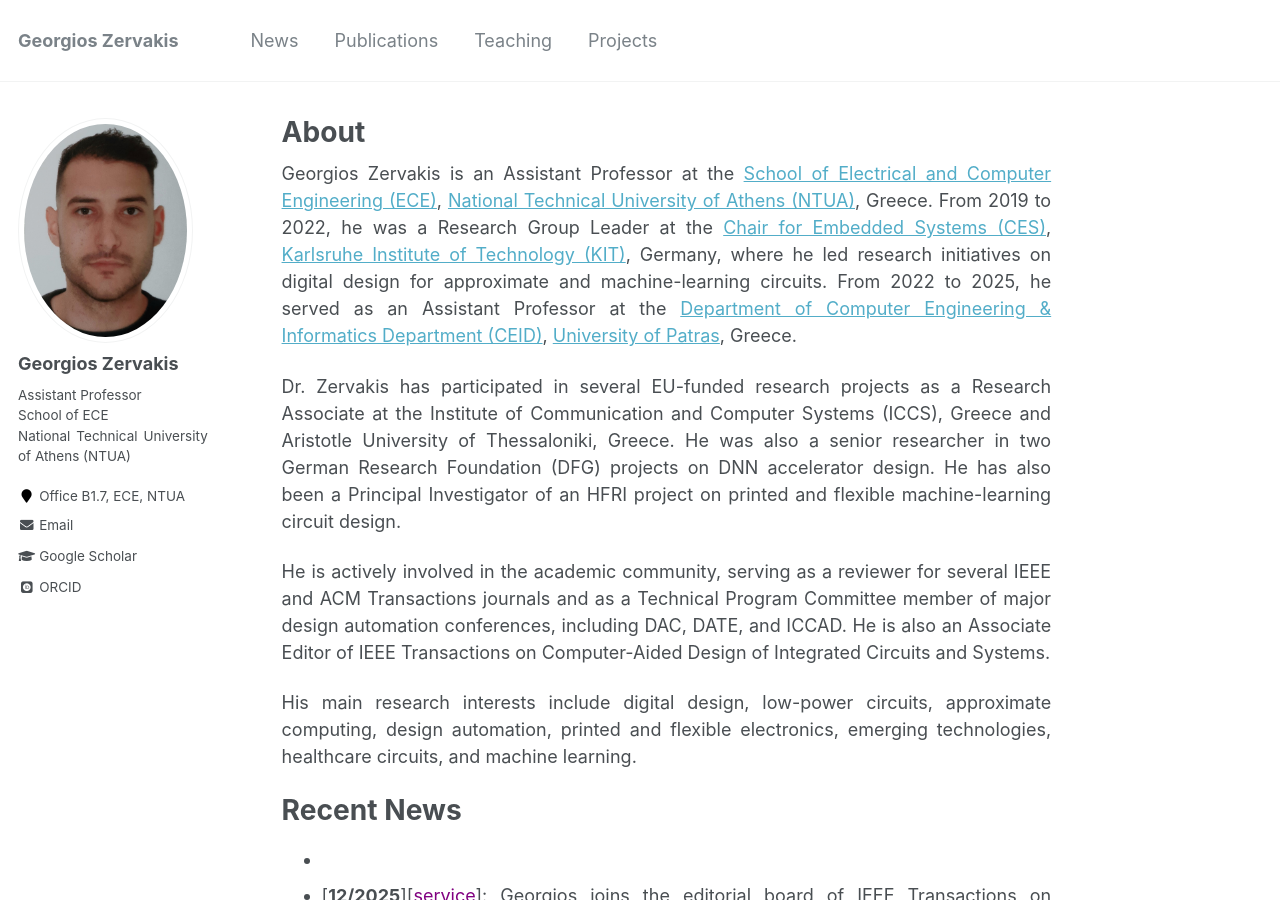
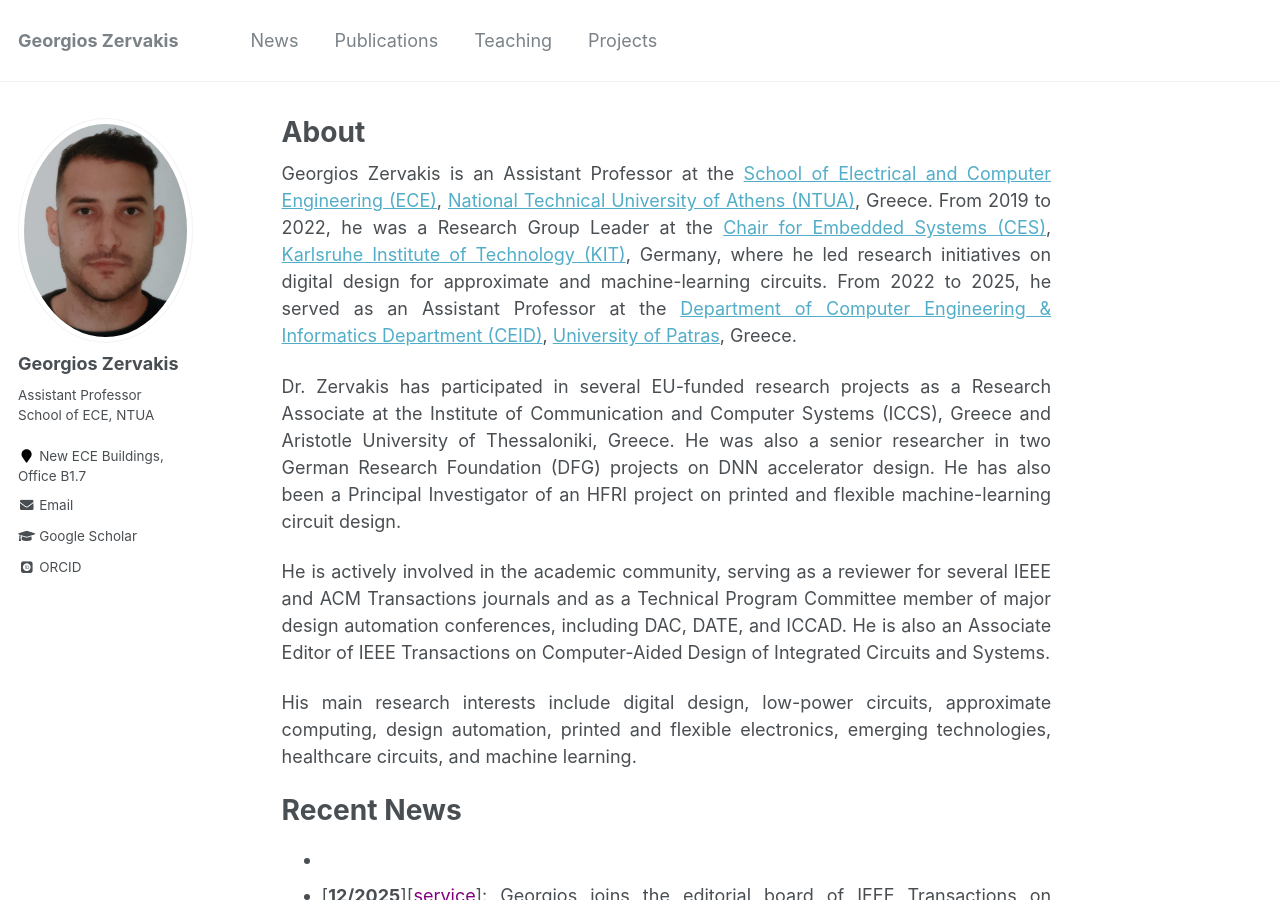
Before and after one commit to giozerv/giozerv.github.io, a Jekyll site: the page built from _pages/about.md, in a window 1280 px wide and 900 px high. Built offline with Jekyll 4.4.1, drawn with Linux system fonts in a browser that asks for light colours; some web fonts are replaced.

Commit message:
Update _config.yml

```diff
--- a/_config.yml
+++ b/_config.yml
@@ -82,8 +82,8 @@ analytics:
 author:
   name             : "Georgios Zervakis"
   avatar           : "georgios_zervakis.jpg"
-  bio              : "Assistant Professor<br/> School of ECE <br/> National Technical University of Athens (NTUA)"
-  location         : "Office B1.7, ECE, NTUA"
+  bio              : "Assistant Professor<br/> School of ECE, NTUA"
+  location         : "New ECE Buildings,<br/> Office B1.7"
   employer         :
   pubmed           :
   googlescholar    : "https://scholar.google.com/citations?user=hZtfPegAAAAJ&hl=en"
```
